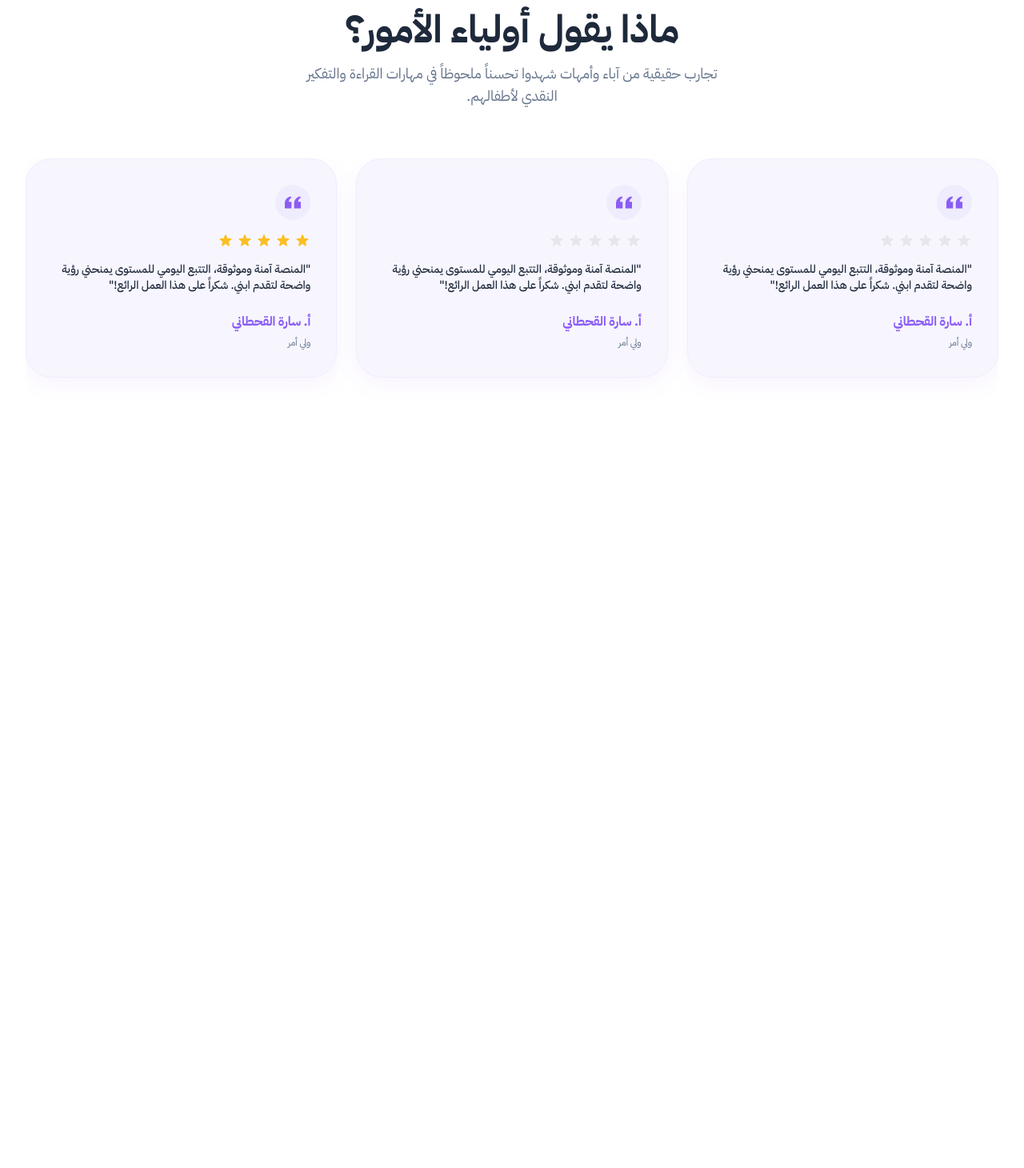
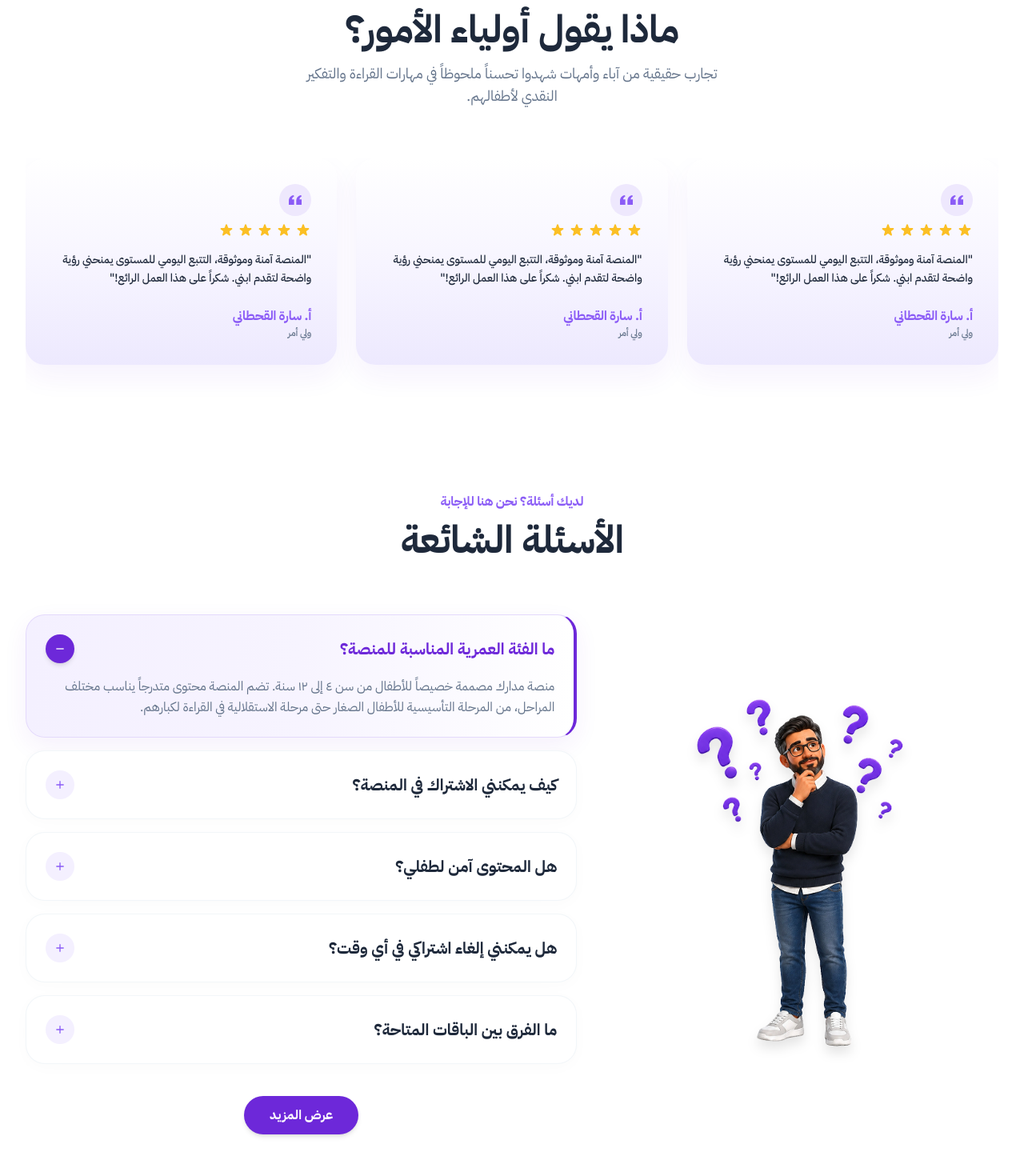
Before and after one commit to zeyad810/madarik, a Next.js app: page / in a window 1280 px wide. Shown: the part 2893-4353 px from the top of the page at 80% size. Before the commit the page ends 3469 px from the top, so only its background shows below. Built offline with nearby package versions, Linux system fonts and the light colour scheme.

Commit message:
feat: add landing page sections, utility hooks, and site feature type definitions

```diff
--- a/src/app/page.tsx
+++ b/src/app/page.tsx
@@ -4,6 +4,7 @@ import CustomerReviews from "@/features/site/components/CustomerReviews";
 import Features from "@/features/site/components/Features";
 import HowItWorks from "@/features/site/components/HowItWorks";
 import Skills from "@/features/site/components/Skills";
+import Fqa from "@/features/site/components/Fqa";
 import sectionHeading from "../../public/iamges/sectionHeading.png";
 
 export default function HomePage() {
@@ -15,6 +16,7 @@ export default function HomePage() {
       <HowItWorks />
       <Skills />
       <CustomerReviews imageSrc={sectionHeading.src} />
+      <Fqa />
     </main>
   );
 }
--- a/src/features/site/components/CustomerReviews.tsx
+++ b/src/features/site/components/CustomerReviews.tsx
@@ -22,7 +22,7 @@ const DEFAULT_REVIEWS: ReviewItem[] = [
     role: "ولي أمر",
     comment:
       "المنصة آمنة وموثوقة، التتبع اليومي للمستوى يمنحني رؤية واضحة لتقدم ابني. شكراً على هذا العمل الرائع!",
-    rating: 0,
+    rating: 5,
   },
   {
     id: 2,
@@ -30,7 +30,7 @@ const DEFAULT_REVIEWS: ReviewItem[] = [
     role: "ولي أمر",
     comment:
       "المنصة آمنة وموثوقة، التتبع اليومي للمستوى يمنحني رؤية واضحة لتقدم ابني. شكراً على هذا العمل الرائع!",
-    rating: 0,
+    rating: 5,
   },
   {
     id: 3,
@@ -54,15 +54,18 @@ const DEFAULT_REVIEWS: ReviewItem[] = [
 // 3. Render Helper
 // ==========================================
 const renderReviewCard = (review: ReviewItem) => (
-  <div className="w-full bg-(--mad-purple-50) rounded-4xl p-6 md:p-8 flex flex-col items-start text-right shadow-[0_10px_30px_rgba(109,40,217,0.05)] border border-(--mad-purple-100) h-full justify-between transition-all duration-300">
-    {/* أيقونة الاقتباس - اتجاه اليمين */}
-    <div className="w-11 h-11 bg-(--mad-purple-100) rounded-full flex items-center justify-center text-mad-main-light font-bold mad-h6 mb-4 shrink-0">
-      <svg className="w-5 h-5 fill-mad-main-light" viewBox="0 0 24 24">
-        <path d="M14.017 21v-7.391c0-5.704 3.731-9.57 8.983-10.609l.995 2.151c-2.432.917-3.995 3.638-3.995 5.849h4v10h-9.983zm-14.017 0v-7.391c0-5.704 3.748-9.57 9-10.609l.996 2.151c-2.433.917-3.996 3.638-3.996 5.849h3.983v10h-9.983z" />
-      </svg>
+  <div className="w-full bg-linear-to-b from-white via-[#f7f5ff] to-[#ede9fe] rounded-3xl p-6 md:p-8 flex flex-col items-start text-start shadow-[0_15px_35px_rgba(109,40,217,0.06)] h-full justify-between transition-all duration-300 hover:shadow-[0_20px_45px_rgba(109,40,217,0.12)] hover:-translate-y-1">
+    {/* أيقونة الاقتباس - أعلى اليمين */}
+    <div className="w-full flex justify-start mb-2">
+      <div className="w-10 h-10 rounded-full bg-[#eee8fd] flex items-center justify-center text-mad-main-light font-bold shrink-0">
+        <svg className="w-4 h-4 fill-mad-main-light" viewBox="0 0 24 24">
+          <path d="M14.017 21v-7.391c0-5.704 3.731-9.57 8.983-10.609l.995 2.151c-2.432.917-3.995 3.638-3.995 5.849h4v10h-9.983zm-14.017 0v-7.391c0-5.704 3.748-9.57 9-10.609l.996 2.151c-2.433.917-3.996 3.638-3.996 5.849h3.983v10h-9.983z" />
+        </svg>
+      </div>
     </div>
 
-    <div className="flex items-center gap-1 mb-4">
+    {/* نجوم التقييم */}
+    <div className="flex items-center justify-start gap-1 mb-4">
       {Array.from({ length: 5 }).map((_, index) => (
         <svg
           key={index}
@@ -78,15 +81,16 @@ const renderReviewCard = (review: ReviewItem) => (
     </div>
 
     {/* نص التقييم */}
-    <p className="mad-body-3 text-mad-text-primary mb-6 font-medium">
+    <p className="mad-body-3 text-mad-text-primary mb-6 font-medium leading-relaxed text-start">
       &quot;{review.comment}&quot;
     </p>
 
-    <div className="mt-auto">
+    {/* اسم كاتب التقييم والدور */}
+    <div className="mt-auto flex flex-col items-start text-start">
       <h4 className="mad-label-1 text-mad-main-light font-bold mb-0.5">
         {review.author}
       </h4>
-      <span className="mad-label-3 text-mad-text-secondary font-normal">
+      <span className="mad-label-3 text-mad-text-secondary font-medium">
         {review.role}
       </span>
     </div>
--- /dev/null
+++ b/src/features/site/components/Fqa.tsx
@@ -0,0 +1,168 @@
+"use client";
+
+import React, { useState } from "react";
+import Image from "next/image";
+import { FaqItem, FqaProps } from "../types";
+
+const DEFAULT_FAQ_ITEMS: FaqItem[] = [
+  {
+    id: 1,
+    question: "ما الفئة العمرية المناسبة للمنصة؟",
+    answer:
+      "منصة مدارك مصممة خصيصاً للأطفال من سن ٤ إلى ١٢ سنة. تضم المنصة محتوى متدرجاً يناسب مختلف المراحل، من المرحلة التأسيسية للأطفال الصغار حتى مرحلة الاستقلالية في القراءة لكبارهم.",
+  },
+  {
+    id: 2,
+    question: "كيف يمكنني الاشتراك في المنصة؟",
+    answer:
+      "يمكنك الاشتراك بسهولة عبر إنشاء حساب ولي أمر أو مدرسة، ثم اختيار الباقة التنافسية المناسبة والبدء في استخدام المنصة فوراً.",
+  },
+  {
+    id: 3,
+    question: "هل المحتوى آمن لطفلي؟",
+    answer:
+      "نعم، جميع قصص ومحتويات المنصة آمنة تماماً وخالية من أي إعلانات، وتراعي القيم التربوية والتطويرية للطفل.",
+  },
+  {
+    id: 4,
+    question: "هل يمكنني إلغاء اشتراكي في أي وقت؟",
+    answer:
+      "نعم، يمكنك إلغاء الاشتراك أو تجميده في أي وقت مباشرة من خلال لوحة تحكم حسابك بسهولة ودون أي تعقيدات.",
+  },
+  {
+    id: 5,
+    question: "ما الفرق بين الباقات المتاحة؟",
+    answer:
+      "تختلف الباقات بناءً على عدد حسابات الأطفال وتفاصيل التقارير الذكية والمميزات المخصصة للمدارس والمؤسسات.",
+  },
+];
+
+const Fqa: React.FC<FqaProps> = ({
+  subtitle = "لديك أسئلة؟ نحن هنا للإجابة",
+  title = "الأسئلة الشائعة",
+  items = DEFAULT_FAQ_ITEMS,
+  imageSrc = "/assets/person-ques.png",
+  imageAlt = "شخص يفكر وحوله علامات استفهام",
+}) => {
+  const [openId, setOpenId] = useState<number | string | null>(items[0]?.id ?? 1);
+
+  const toggleItem = (id: number | string) => {
+    setOpenId((prev) => (prev === id ? null : id));
+  };
+
+  return (
+    <section dir="rtl" className="w-full bg-white section-spacing px-4 md:px-8 overflow-hidden">
+      <div className="container mx-auto flex flex-col items-center">
+
+        {/* Section Header */}
+        <div className="text-center max-w-3xl mb-12 md:mb-16">
+          <span className="mad-label-1 font-bold text-mad-main-light block mb-2">
+            {subtitle}
+          </span>
+          <h2 className="mad-h2 font-extrabold text-mad-text-primary">
+            {title}
+          </h2>
+        </div>
+
+        {/* Content Layout Grid */}
+        <div className="w-full grid grid-cols-1 lg:grid-cols-12 gap-8 lg:gap-12 items-center">
+
+          {/* Illustration Image Column (Right in RTL layout) */}
+          <div className="lg:col-span-5 flex justify-center items-center order-2 lg:order-1">
+            <div className="relative w-full max-w-[380px] sm:max-w-[420px] lg:max-w-[460px]">
+              <Image
+                src={imageSrc}
+                alt={imageAlt}
+                width={500}
+                height={500}
+                className="w-full h-auto object-contain drop-shadow-xl"
+                priority
+              />
+            </div>
+          </div>
+
+          {/* Accordion List Column (Left in RTL layout) */}
+          <div className="lg:col-span-7 flex flex-col items-center gap-4 order-1 lg:order-2">
+            <div className="w-full flex flex-col gap-4">
+              {items.map((item) => {
+                const isOpen = openId === item.id;
+                return (
+                  <div
+                    key={item.id}
+                    className={`group w-full rounded-2xl md:rounded-3xl p-5 md:p-6 transition-all duration-300 cursor-pointer select-none ${
+                      isOpen
+                        ? "bg-linear-to-r from-[#f4f0ff] via-[#f7f4ff] to-white border-r-4 border-r-mad-main border-y border-l border-[#e4dafc] shadow-[0_10px_30px_rgba(109,40,217,0.07)]"
+                        : "bg-white border border-slate-100/90 shadow-[0_4px_20px_rgba(0,0,0,0.02)] hover:border-purple-200 hover:shadow-[0_8px_25px_rgba(109,40,217,0.06)] hover:-translate-y-0.5"
+                    }`}
+                    onClick={() => toggleItem(item.id)}
+                  >
+                    {/* Question Header Row */}
+                    <div className="flex items-center justify-between gap-4 w-full">
+                      <h3
+                        className={`mad-body-1 md:mad-h6 font-bold text-right transition-colors duration-200 ${
+                          isOpen
+                            ? "text-mad-main"
+                            : "text-mad-text-primary group-hover:text-mad-main-light"
+                        }`}
+                      >
+                        {item.question}
+                      </h3>
+                      <span
+                        className={`w-9 h-9 rounded-full flex items-center justify-center shrink-0 transition-all duration-300 ${
+                          isOpen
+                            ? "bg-mad-main text-white shadow-md"
+                            : "bg-[#f4f0ff] text-mad-main-light group-hover:bg-purple-100 group-hover:scale-105"
+                        }`}
+                      >
+                        <svg
+                          className={`w-4 h-4 fill-current transition-transform duration-300 ${
+                            isOpen ? "rotate-180" : ""
+                          }`}
+                          viewBox="0 0 24 24"
+                        >
+                          {isOpen ? (
+                            <path d="M19 13H5v-2h14v2z" />
+                          ) : (
+                            <path d="M19 13h-6v6h-2v-6H5v-2h6V5h2v6h6v2z" />
+                          )}
+                        </svg>
+                      </span>
+                    </div>
+
+                    {/* Smooth Collapsible Answer Panel */}
+                    <div
+                      className={`grid transition-all duration-300 ease-in-out ${
+                        isOpen
+                          ? "grid-rows-[1fr] opacity-100 mt-3.5"
+                          : "grid-rows-[0fr] opacity-0 mt-0"
+                      }`}
+                    >
+                      <div className="overflow-hidden">
+                        <p className="mad-body-2 text-mad-text-secondary leading-relaxed text-right pt-0.5">
+                          {item.answer}
+                        </p>
+                      </div>
+                    </div>
+                  </div>
+                );
+              })}
+            </div>
+
+            {/* View More Button */}
+            <div className="mt-6">
+              <button
+                type="button"
+                className="px-8 py-3 bg-mad-main hover:bg-purple-700 text-white mad-body-2 font-bold rounded-full shadow-md hover:shadow-lg transition-all duration-300 hover:scale-[1.02] active:scale-95 cursor-pointer"
+              >
+                عرض المزيد
+              </button>
+            </div>
+          </div>
+
+        </div>
+      </div>
+    </section>
+  );
+};
+
+export default Fqa;
--- /dev/null
+++ b/src/hooks/useBreakpoint.ts
@@ -0,0 +1,46 @@
+"use client"
+import { useEffect, useState } from 'react';
+
+type Breakpoint = 'sm' | 'md' | 'lg' | 'xl' | '2xl';
+
+const breakpoints = {
+  sm: 640,
+  md: 768,
+  lg: 1024,
+  xl: 1280,
+  '2xl': 1536,
+};
+
+const getBreakpoint = (width: number): Breakpoint | 'xs' => {
+  if (width >= breakpoints['2xl']) return '2xl';
+  if (width >= breakpoints.xl) return 'xl';
+  if (width >= breakpoints.lg) return 'lg';
+  if (width >= breakpoints.md) return 'md';
+  if (width >= breakpoints.sm) return 'sm';
+  return 'xs';
+};
+
+export const useBreakpoint = () => {
+  const [breakpoint, setBreakpoint] = useState<Breakpoint | 'xs'>(
+    typeof window !== 'undefined' ? getBreakpoint(window.innerWidth) : 'xs'
+  );
+
+  useEffect(() => {
+    const handleResize = () => {
+      setBreakpoint(getBreakpoint(window.innerWidth));
+    };
+
+    window.addEventListener('resize', handleResize);
+
+    return () => {
+      window.removeEventListener('resize', handleResize);
+    };
+  }, []);
+
+  return {
+    breakpoint,
+    isMobile: breakpoint === 'xs' || breakpoint === 'sm',
+    isTablet: breakpoint === 'md',
+    isDesktop: ['lg', 'xl', '2xl'].includes(breakpoint),
+  };
+};
--- /dev/null
+++ b/src/hooks/useOutsideClick.ts
@@ -0,0 +1,21 @@
+"use client";
+import { useEffect } from "react";
+
+export function useOutsideClick(
+  ref: React.RefObject<HTMLElement | null>,
+  callback: () => void,
+) {
+  useEffect(() => {
+    const handler = (e: MouseEvent) => {
+      if (ref.current && !ref.current.contains(e.target as Node)) {
+        callback();
+      }
+    };
+
+    document.addEventListener("mousedown", handler);
+
+    return () => {
+      document.removeEventListener("mousedown", handler);
+    };
+  }, [callback, ref]);
+}
```
Also changed, not shown: src/features/site/types.ts (+17 -0 lines), public/assets/person-ques.png (added).
